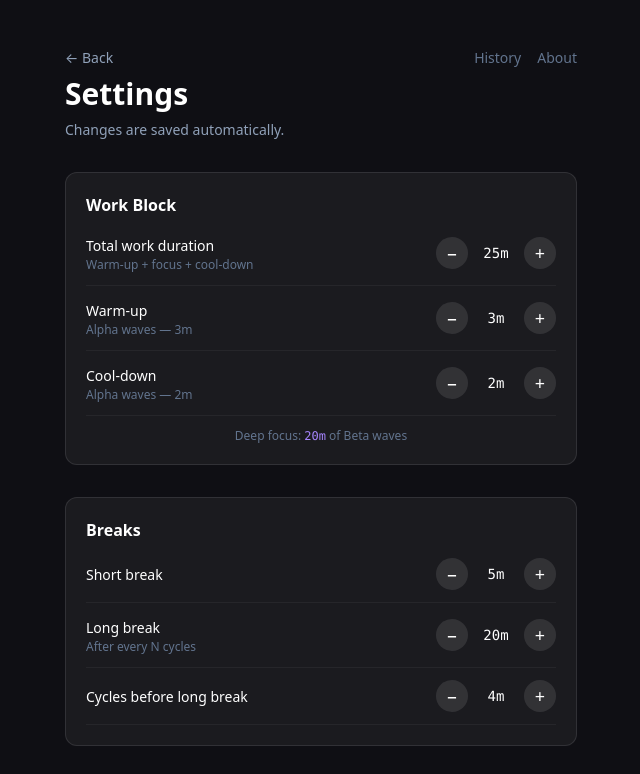
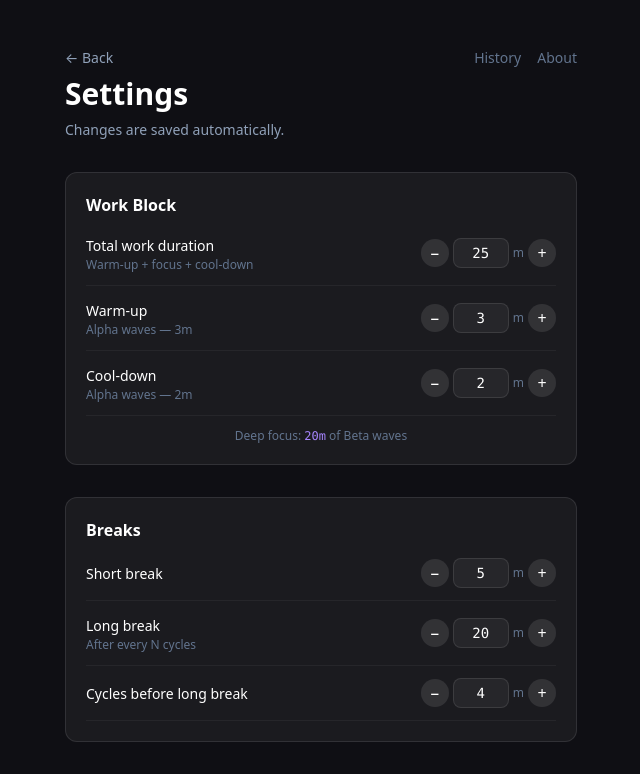
Before and after one commit to Gobaan/pomodoro, a React (Vite) app: page /flowbeats/settings in a window 1280 px wide. Shown: the top 774 px of the page, without its empty margins (319-959 px from the left). Built offline with nearby package versions, Linux system fonts and the light colour scheme.

Commit message:
Settings: type minutes directly in number input
Replaces the display-only span with a number input so users can type
a value directly. +/- buttons remain for quick increments. Spinner
arrows hidden via CSS; min/max still enforced on change.

Co-Authored-By: Claude Sonnet 4.6 <noreply@anthropic.com>

```diff
--- a/src/pages/Settings.tsx
+++ b/src/pages/Settings.tsx
@@ -31,15 +31,26 @@ function NumField({ label, sublabel, value, min, max, onChange }: NumFieldProps)
         <span className="text-sm font-medium text-white">{label}</span>
         {sublabel && <p className="text-xs text-slate-500">{sublabel}</p>}
       </div>
-      <div className="flex items-center gap-2">
+      <div className="flex items-center gap-1">
         <button
           onClick={() => onChange(Math.max(min, value - 1))}
-          className="w-8 h-8 rounded-full bg-white/10 hover:bg-white/20 text-white text-lg flex items-center justify-center transition-colors"
+          className="w-7 h-7 rounded-full bg-white/10 hover:bg-white/20 text-white flex items-center justify-center transition-colors text-base"
         >−</button>
-        <span className="w-10 text-center text-sm font-mono text-white">{value}m</span>
+        <input
+          type="number"
+          value={value}
+          min={min}
+          max={max}
+          onChange={e => {
+            const n = parseInt(e.target.value, 10)
+            if (!isNaN(n)) onChange(Math.min(max, Math.max(min, n)))
+          }}
+          className="w-14 text-center text-sm font-mono text-white bg-white/5 border border-white/10 rounded-lg py-1 focus:outline-none focus:border-violet-500 [appearance:textfield] [&::-webkit-outer-spin-button]:appearance-none [&::-webkit-inner-spin-button]:appearance-none"
+        />
+        <span className="text-xs text-slate-500">m</span>
         <button
           onClick={() => onChange(Math.min(max, value + 1))}
-          className="w-8 h-8 rounded-full bg-white/10 hover:bg-white/20 text-white text-lg flex items-center justify-center transition-colors"
+          className="w-7 h-7 rounded-full bg-white/10 hover:bg-white/20 text-white flex items-center justify-center transition-colors text-base"
         >+</button>
       </div>
     </div>
```
